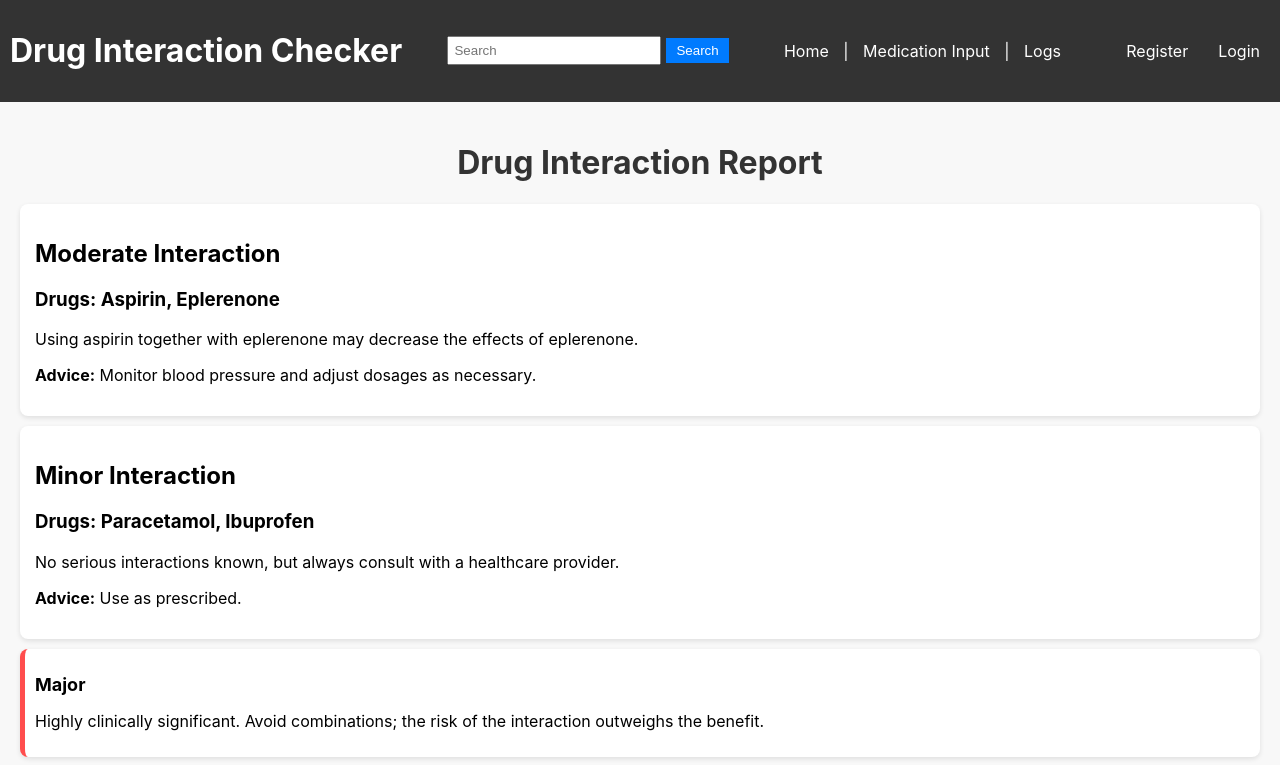
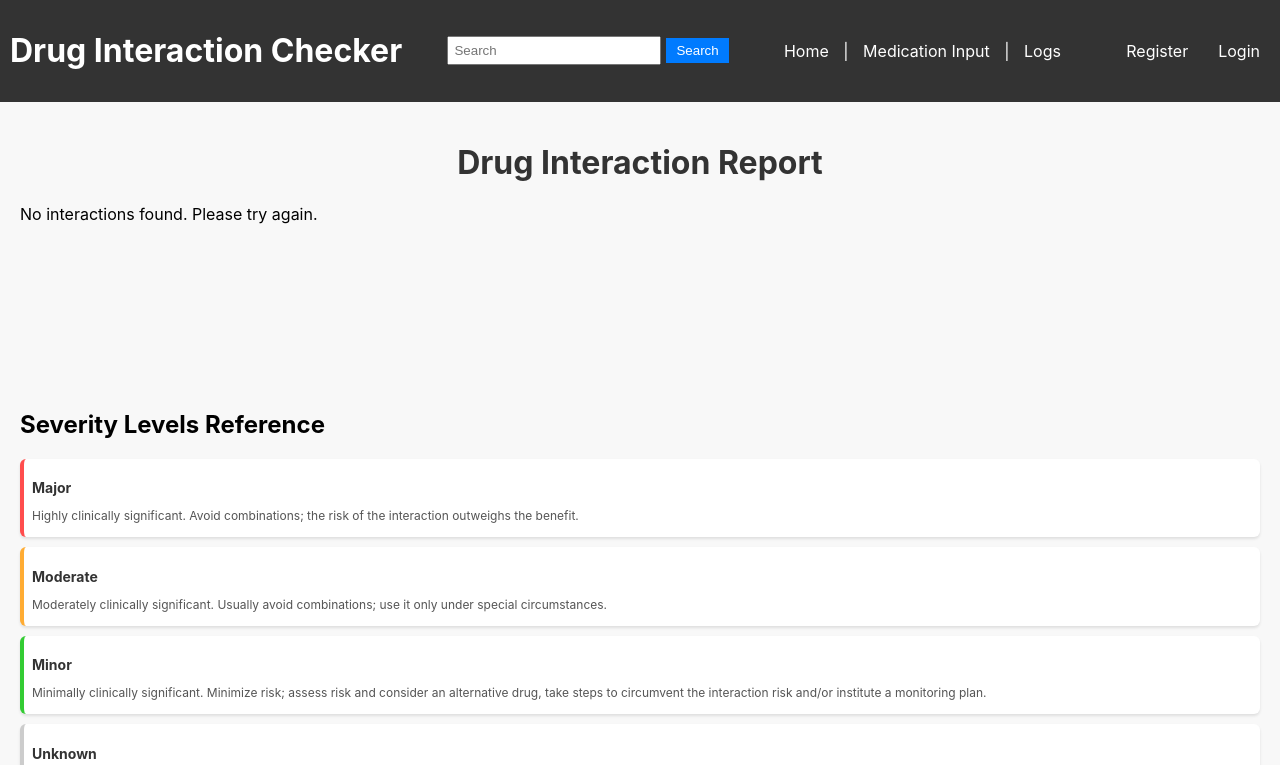
Before and after one commit to hend-isleem/drug_overdose, a React (Create React App) app in the folder frontend/: page /interaction-results in a window 1280 px wide. Shown: the top 765 px of the page. Built offline with nearby package versions, Linux system fonts and the light colour scheme.

Commit message:
Refactor the interactions component to disply the interactions accordingly

```diff
--- a/frontend/src/components/InteractionResults.js
+++ b/frontend/src/components/InteractionResults.js
@@ -1,39 +1,34 @@
 import React from "react";
-
-const mockInteractions = [
-  {
-    type: "Moderate",
-    drugs: ["Aspirin", "Eplerenone"],
-    description:
-      "Using aspirin together with eplerenone may decrease the effects of eplerenone.",
-    advice: "Monitor blood pressure and adjust dosages as necessary.",
-  },
-  {
-    type: "Minor",
-    drugs: ["Paracetamol", "Ibuprofen"],
-    description:
-      "No serious interactions known, but always consult with a healthcare provider.",
-    advice: "Use as prescribed.",
-  },
-];
+import { useLocation } from "react-router-dom";
 
 const InteractionReport = () => {
+  const location = useLocation();
+  const interactions = location.state?.interactions || [];
+
   return (
     <div style={styles.container}>
       <h1 style={styles.header}>Drug Interaction Report</h1>
-      {mockInteractions.map((interaction, index) => (
-        <div key={index} style={styles.interactionCard}>
-          <h2>{interaction.type} Interaction</h2>
-          <h3>Drugs: {interaction.drugs.join(", ")}</h3>
-          <p>{interaction.description}</p>
-          <p>
-            <strong>Advice:</strong> {interaction.advice}
-          </p>
-        </div>
-      ))}
+      {interactions.length === 0 ? (
+        <p>No interactions found. Please try again.</p>
+      ) : (
+        interactions.map((interaction, index) => (
+          <div
+            key={index}
+            style={{
+              ...styles.classificationCard,
+              borderLeftColor: getLevelColor(interaction.severity),
+            }}
+          >
+            <h2 style={styles.severity}>{interaction.severity}</h2>
+            <h3>Drugs: {interaction.drugs.split("  ").join(" | ")}</h3>
+            <p style={styles.description}>{interaction.description}</p>
+          </div>
+        ))
+      )}
       <InteractionClassification />
     </div>
   );
+
 };
 
 const InteractionClassification = () => {
@@ -60,17 +55,18 @@ const InteractionClassification = () => {
   ];
 
   return (
-    <div>
+    <div style={styles.classificationContainer}>
+      <h2 style={styles.referenceHeader}>Severity Levels Reference</h2>
       {classifications.map((item, index) => (
         <div
           key={index}
           style={{
-            ...styles.classificationCard,
+            ...styles.smallCard,
             borderLeftColor: getLevelColor(item.level),
           }}
         >
-          <h2 style={styles.level}>{item.level}</h2>
-          <p style={styles.description}>{item.description}</p>
+          <h4 style={styles.smallLevel}>{item.level}</h4>
+          <p style={styles.smallDescription}>{item.description}</p>
         </div>
       ))}
     </div>
@@ -122,6 +118,29 @@ const styles = {
   description: {
     fontSize: "16px",
   },
+  classificationContainer: {
+    gridTemplateColumns: "repeat(auto-fit, minmax(200px, 1fr))",
+    gap: "10px",
+    marginTop: "15%",
+  },
+  smallCard: {
+    backgroundColor: "#fff",
+    padding: "2px 2px 2px 8px",
+    margin: "10px 0",
+    borderLeft: "4px solid",
+    borderRadius: "6px",
+    boxShadow: "0 2px 3px rgba(0,0,0,0.1)",
+  },
+  smallLevel: {
+    fontSize: "14px",
+    fontWeight: "bold",
+    marginBottom: "5px",
+    color: "#333",
+  },
+  smallDescription: {
+    fontSize: "12px",
+    color: "#555",
+  },
 };
 
 export default InteractionReport;
```
